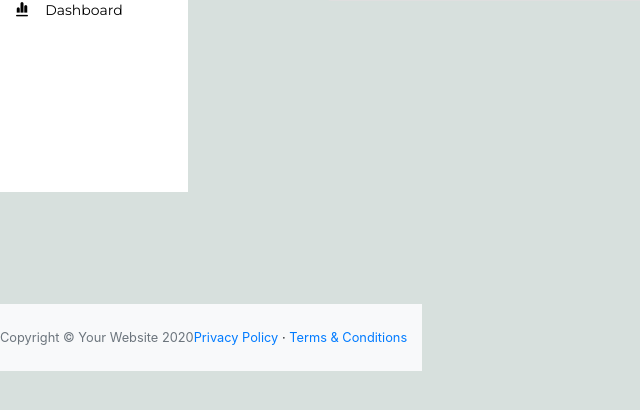
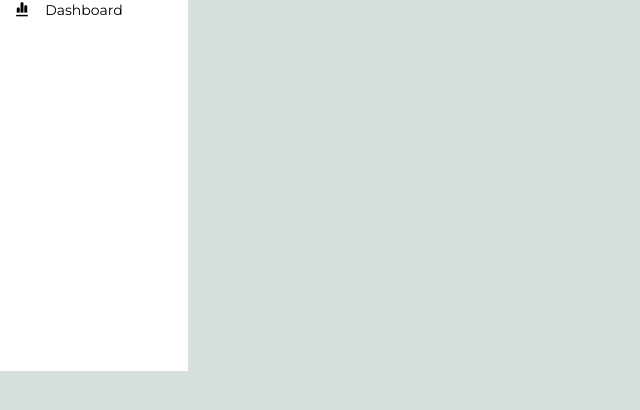
Before and after one commit to HummingBird1224/capture_django, a Django app: page /defaults/ in a window 1280 px wide. Shown: the part 285-695 px from the top of the page, without its empty margins (0-640 px from the left). Run offline with Django 3.2, Linux system fonts and the light colour scheme; a user stored in the database is signed in; data comes from the database, SQL or seed files in the repository; some libraries are stand-ins or nearby versions.

Commit message:
Changes made on default

```diff
--- a/eCapture/templates/eCapture/base_nav.html
+++ b/eCapture/templates/eCapture/base_nav.html
@@ -89,6 +89,7 @@
                     </ul>
                 </div>
             </div>
+
             {% block main %}
 
             {% endblock %}
--- a/eCapture/templates/eCapture/defaults.html
+++ b/eCapture/templates/eCapture/defaults.html
@@ -11,7 +11,7 @@
             <div class="card-body">
                 <div class="container" style="margin-top: 0px;">
                     <div class="table-responsive table table-hover">
-                        <table class="table">
+                        <table class="table small">
                             <thead>
                             <tr>
                                 <th style="color: #C4C4C4;width: 224px;">DATE
@@ -35,7 +35,8 @@
                                     <td style="width: 224px;">
                                         {{ default.event.location }}</td>
                                     <td style="width: 224px;">
-                                        Absent</td>
+                                        Absent
+                                    </td>
                                 </tr>
                             {% endfor %}
                             </tbody>
@@ -45,16 +46,9 @@
             </div>
         </div>
     </div>
-                <footer class="py-4 bg-light mt-auto">
-                <div class="container-fluid">
-                    <div class="d-flex align-items-center justify-content-between small">
-                        <div class="text-muted">Copyright &copy; Your Website 2020</div>
-                        <div>
-                            <a href="#">Privacy Policy</a>
-                            &middot;
-                            <a href="#">Terms &amp; Conditions</a>
-                            </div>
-                    </div>
                 </div>
-            </footer>
+            </div>
+        </div>
+
+
 {% endblock %}
```
